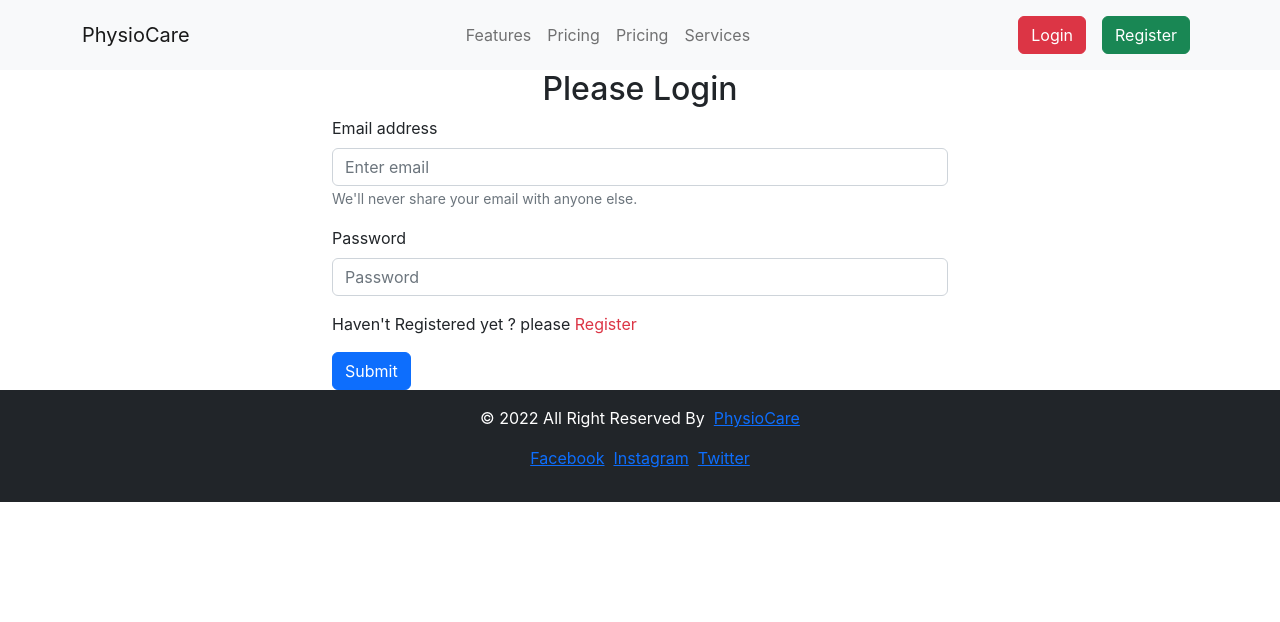
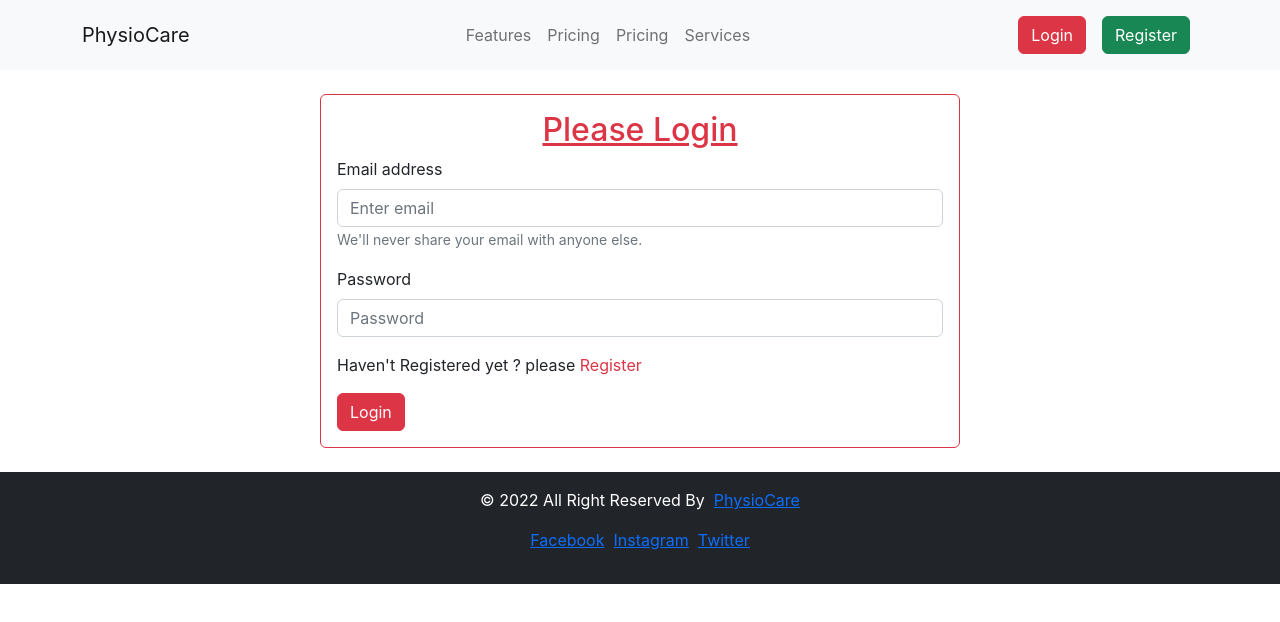
Before and after one commit to itamim345/PhysioCare, a React (Create React App) app: page /login in a window 1280 px wide. Shown: the top 622 px of the page. Built offline with nearby package versions, Linux system fonts and the light colour scheme.

Commit message:
Updated login form style

```diff
--- a/src/Pages/Login/Login.js
+++ b/src/Pages/Login/Login.js
@@ -19,8 +19,8 @@ export default function Login() {
         navigate('/register');
     }
   return (
-    <div className="container w-50 mx-auto">
-      <h2 className="text-center">Please Login</h2>
+    <div className="container w-50 mx-auto my-4 border border-danger p-3 rounded">
+      <h2 className="text-center text-decoration-underline text-danger">Please Login</h2>
       <Form onSubmit={handleSubmit}>
         <Form.Group className="mb-3" controlId="formBasicEmail">
           <Form.Label>Email address</Form.Label>
@@ -37,8 +37,8 @@ export default function Login() {
         <Form.Group className="mb-3" controlId="ifNotRegister">
           <p>Haven't Registered yet ? please <span role="button" onClick={navigateToRegister} className="text-danger">Register</span></p>
         </Form.Group>
-        <Button variant="primary" type="submit">
-          Submit
+        <Button variant="danger" type="submit">
+          Login
         </Button>
       </Form>
     </div>
```
